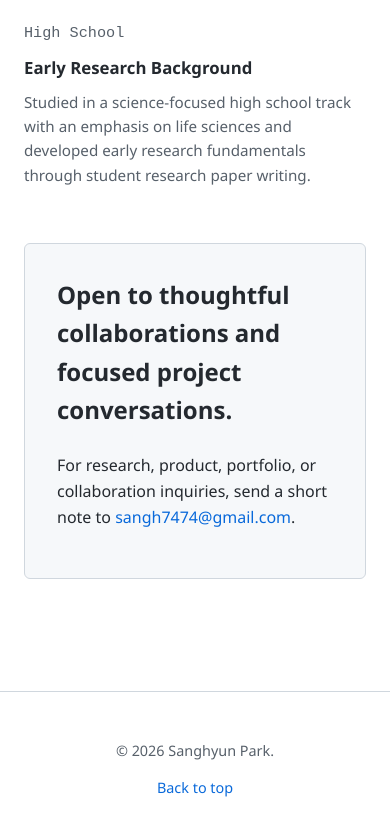
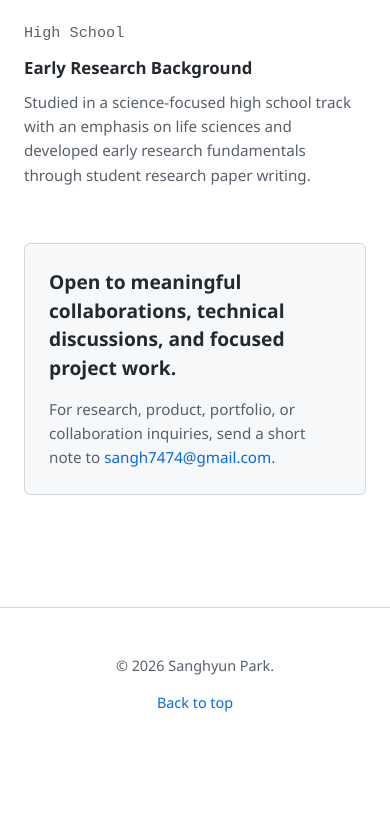
Before and after one commit to sanghyun747/sanghyun747.github.io, a plain HTML site: page index.html in a window 390 px wide. Shown: the part 5494-6325 px from the top of the page. After the commit the page ends 6240 px from the top, so only its background shows below. Drawn offline with Linux system fonts and the light colour scheme.

Commit message:
Update contact copy typography

```diff
--- a/index.html
+++ b/index.html
@@ -203,7 +203,7 @@
 
       <section id="contact" class="section-panel contact-panel" aria-labelledby="contact-title">
         <p class="section-kicker">Contact</p>
-        <h2 id="contact-title">Open to thoughtful collaborations and focused project conversations.</h2>
+        <h2 id="contact-title">Open to meaningful collaborations, technical discussions, and focused project work.</h2>
         <p>
           For research, product, portfolio, or collaboration inquiries, send a short note to
           <a href="mailto:sangh7474@gmail.com">sangh7474@gmail.com</a>.
--- a/styles.css
+++ b/styles.css
@@ -361,11 +361,24 @@ h1, h2, h3, h4, h5, h6 {
 /* Contact */
 .contact-panel {
   background: var(--sidebar-bg);
-  padding: 2rem;
+  padding: 1.75rem 2rem;
   border-radius: var(--radius);
   border: 1px solid var(--border-color);
 }
-.contact-panel h2 { border: none; margin-bottom: 1rem; }
+.contact-panel h2 {
+  border: none;
+  padding-bottom: 0;
+  margin-bottom: 0.85rem;
+  max-width: 640px;
+  font-size: 1.35rem;
+  line-height: 1.45;
+}
+.contact-panel p {
+  max-width: 640px;
+  margin: 0;
+  color: var(--text-muted);
+  font-size: 0.98rem;
+}
 
 .site-footer {
   text-align: center;
@@ -432,6 +445,16 @@ h1, h2, h3, h4, h5, h6 {
   .contact-stack a {
     justify-content: center;
   }
+  .contact-panel {
+    padding: 1.5rem;
+  }
+  .contact-panel h2 {
+    font-size: 1.2rem;
+    line-height: 1.5;
+  }
+  .contact-panel p {
+    font-size: 0.95rem;
+  }
   .work-item, .work-item.featured, .publication-list li, .timeline article {
     display: flex;
     flex-direction: column;
```
